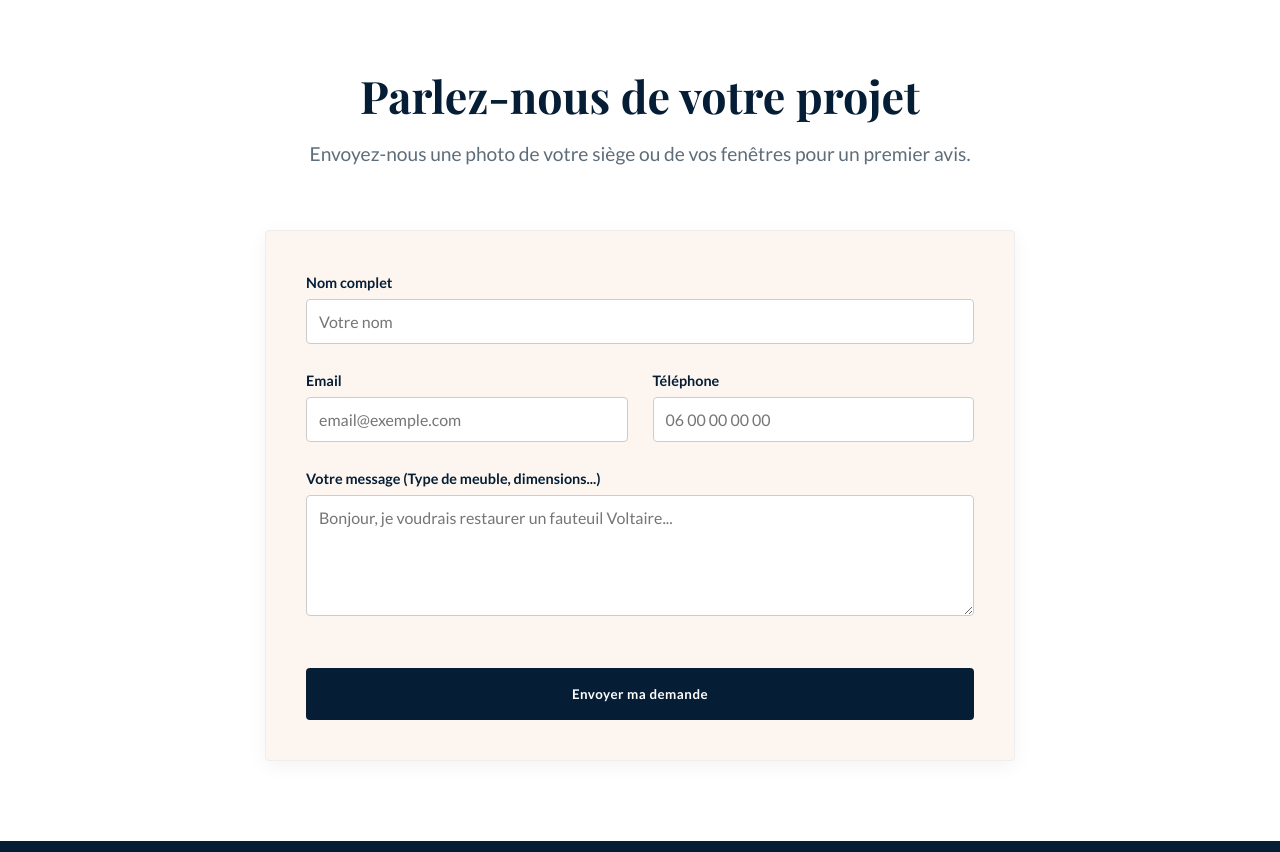
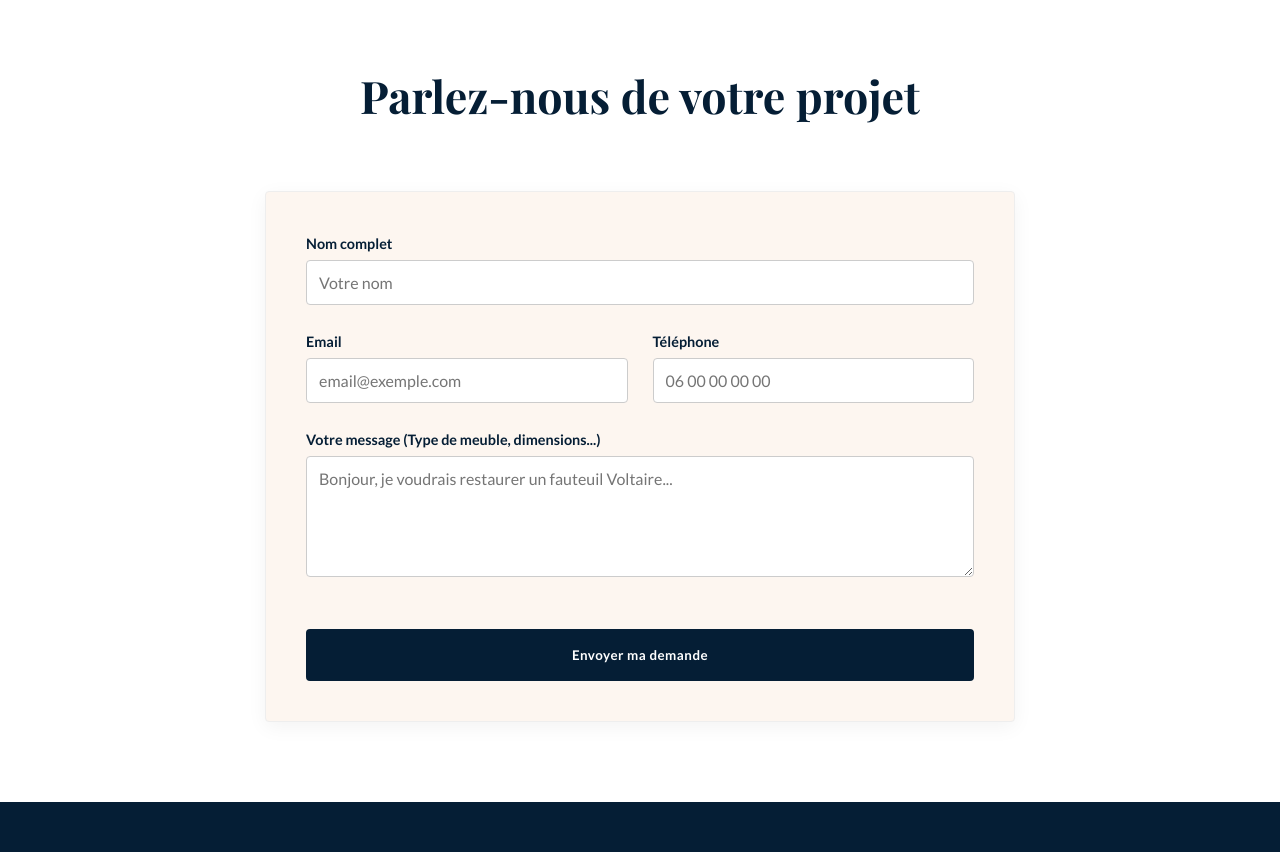
Before and after one commit to Noskarant/M-ridienne, a plain HTML site: page index.html in a window 1280 px wide. Shown: the part 6240-7092 px from the top of the page. Drawn offline with nearby package versions, Linux system fonts and the light colour scheme; a web font is replaced by a local one.

Commit message:
index.html

```diff
--- a/index.html
+++ b/index.html
@@ -655,7 +655,6 @@
     <div class="container">
       <div class="section-header">
         <h2>Parlez-nous de votre projet</h2>
-        <p>Envoyez-nous une photo de votre siège ou de vos fenêtres pour un premier avis.</p>
       </div>
 
       <form action="https://formspree.io/f/xdawdbee" method="POST" enctype="multipart/form-data">
```
